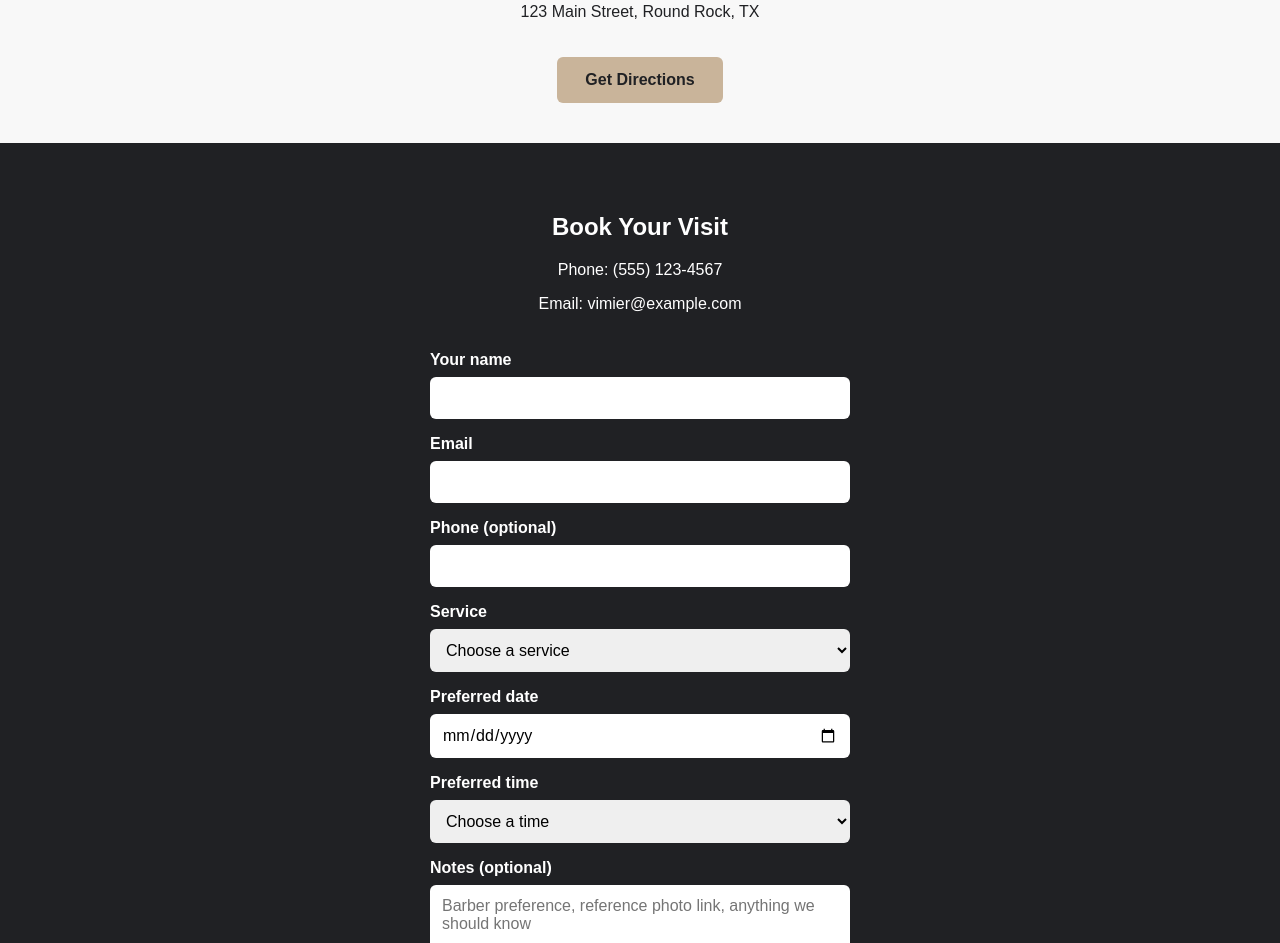
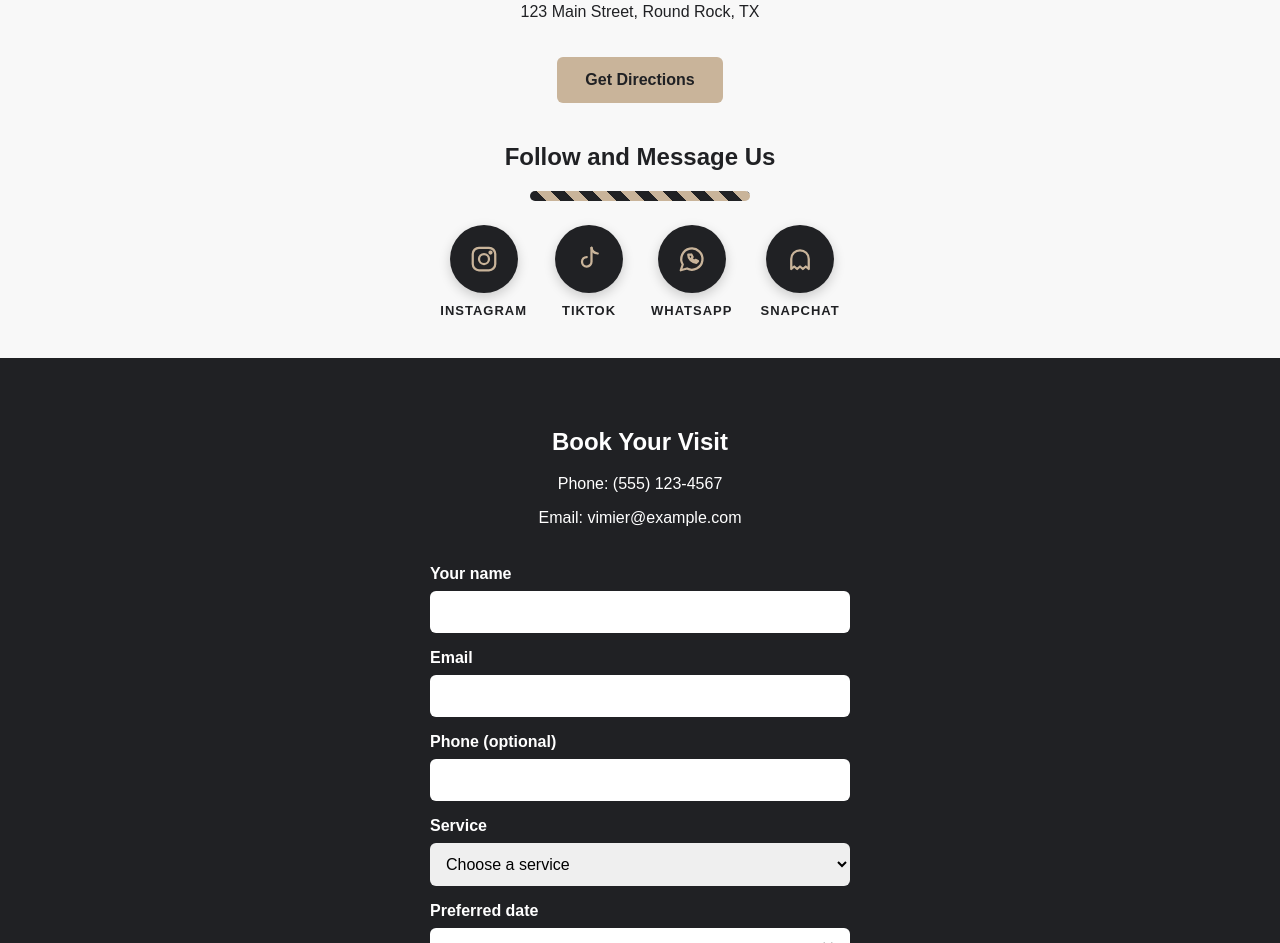
Before and after one commit to theodeyco/vimier-cuts-demo, a plain HTML site: page index.html in a window 1280 px wide. Shown: the part 2314-3257 px from the top of the page. Drawn offline with Linux system fonts and the light colour scheme.

Commit message:
Add socials

```diff
--- a/index.html
+++ b/index.html
@@ -154,6 +154,21 @@
 
       .shot:hover img {
         transform: scale(1.08);
+      }
+
+      .social:hover .social-icon {
+        transform: translateY(-8px) rotate(-6deg);
+        color: var(--dark);
+        box-shadow: 0 14px 24px rgba(0, 0, 0, 0.28);
+        animation: ring 1.2s ease-out infinite;
+      }
+
+      .social:hover .social-icon::before {
+        transform: translateY(0);
+      }
+
+      .social:hover .social-icon svg {
+        transform: scale(1.18) rotate(6deg);
       }
     }
 
@@ -453,6 +468,116 @@
         animation: none;
       }
     }
+
+    .socials {
+      max-width: 700px;
+      margin: 40px auto;
+      padding: 0 20px;
+      text-align: center;
+    }
+
+    .social-row {
+      display: flex;
+      justify-content: center;
+      flex-wrap: wrap;
+      gap: 28px;
+      margin-top: 10px;
+    }
+
+    .social {
+      display: flex;
+      flex-direction: column;
+      align-items: center;
+      gap: 10px;
+      color: var(--dark);
+      text-decoration: none;
+      font-weight: bold;
+      -webkit-tap-highlight-color: transparent;
+      transition: opacity 0.8s ease var(--d, 0s), translate 0.8s ease var(--d, 0s);
+    }
+
+    .social-icon {
+      position: relative;
+      overflow: hidden;
+      display: grid;
+      place-items: center;
+      width: 68px;
+      height: 68px;
+      border-radius: 50%;
+      background: var(--dark);
+      color: var(--tan);
+      box-shadow: 0 4px 12px rgba(0, 0, 0, 0.18);
+      transition: transform 0.35s cubic-bezier(0.34, 1.56, 0.64, 1), box-shadow 0.35s ease, color 0.3s ease;
+    }
+
+    .social-icon::before {
+      content: "";
+      position: absolute;
+      inset: 0;
+      background: var(--tan);
+      transform: translateY(100%);
+      transition: transform 0.35s ease;
+    }
+
+    .social-icon svg {
+      position: relative;
+      width: 30px;
+      height: 30px;
+      fill: none;
+      stroke: currentColor;
+      stroke-width: 1.8;
+      stroke-linecap: round;
+      stroke-linejoin: round;
+      transition: transform 0.35s cubic-bezier(0.34, 1.56, 0.64, 1);
+    }
+
+    .social-label {
+      font-size: 13px;
+      letter-spacing: 1px;
+      text-transform: uppercase;
+    }
+
+    .social:active .social-icon {
+      transform: scale(0.9);
+    }
+
+    .social:focus-visible .social-icon {
+      outline: 3px solid var(--tan);
+      outline-offset: 4px;
+    }
+
+    .ripple {
+      position: absolute;
+      border-radius: 50%;
+      background: rgba(248, 248, 248, 0.6);
+      transform: scale(0);
+      animation: ripple 0.6s ease-out forwards;
+      pointer-events: none;
+    }
+
+    @keyframes ripple {
+      to {
+        transform: scale(4);
+        opacity: 0;
+      }
+    }
+
+    @keyframes ring {
+      0% {
+        box-shadow: 0 14px 24px rgba(0, 0, 0, 0.28), 0 0 0 0 rgba(201, 180, 154, 0.7);
+      }
+
+      100% {
+        box-shadow: 0 14px 24px rgba(0, 0, 0, 0.28), 0 0 0 18px rgba(201, 180, 154, 0);
+      }
+    }
+
+    @media (prefers-reduced-motion: reduce) {
+      .ripple {
+        animation: none;
+        display: none;
+      }
+    }
   </style>
 </head>
 
@@ -518,6 +643,53 @@
     <p>123 Main Street, Round Rock, TX</p>
     <a class="button" href="https://www.google.com/maps/search/?api=1&query=Round+Rock+TX" target="_blank"
       rel="noopener">Get Directions</a>
+  </div>
+
+  <div class="socials" id="socials">
+    <h2>Follow and Message Us</h2>
+    <div class="pole"></div>
+
+    <div class="social-row">
+      <a class="social" href="#socials" aria-label="Instagram">
+        <span class="social-icon">
+          <svg viewBox="0 0 24 24" aria-hidden="true">
+            <rect x="3" y="3" width="18" height="18" rx="5" />
+            <circle cx="12" cy="12" r="4" />
+            <circle cx="17.2" cy="6.8" r="0.8" fill="currentColor" />
+          </svg>
+        </span>
+        <span class="social-label">Instagram</span>
+      </a>
+
+      <a class="social" href="#socials" aria-label="TikTok">
+        <span class="social-icon">
+          <svg viewBox="0 0 24 24" aria-hidden="true">
+            <path d="M14 3v11.2a3.8 3.8 0 1 1-3.8-3.8" />
+            <path d="M14 3c.4 2.6 2.1 4.3 5 4.6" />
+          </svg>
+        </span>
+        <span class="social-label">TikTok</span>
+      </a>
+
+      <a class="social" href="#socials" aria-label="WhatsApp">
+        <span class="social-icon">
+          <svg viewBox="0 0 24 24" aria-hidden="true">
+            <path d="M3 21l1.6-4.6A8.5 8.5 0 1 1 8 19.6L3 21z" />
+            <path d="M9 8.5c0 3.5 3 6.5 6.5 6.5l1.3-1.3-2-1-1 .7a4 4 0 0 1-2-2l.7-1-1-2L9 8.5z" />
+          </svg>
+        </span>
+        <span class="social-label">WhatsApp</span>
+      </a>
+
+      <a class="social" href="#socials" aria-label="Snapchat">
+        <span class="social-icon">
+          <svg viewBox="0 0 24 24" aria-hidden="true">
+            <path d="M5 20V12a7 7 0 0 1 14 0v8l-2.4-2-2.3 2-2.3-2-2.3 2-2.3-2L5 20z" />
+          </svg>
+        </span>
+        <span class="social-label">Snapchat</span>
+      </a>
+    </div>
   </div>
 
   <div class="contact" id="contact">
@@ -682,6 +854,28 @@
       }
     });
 
+    document.querySelectorAll(".social").forEach(function (item, index) {
+      item.classList.add("reveal");
+      item.style.setProperty("--d", index * 0.12 + "s");
+      observer.observe(item);
+
+      item.addEventListener("click", function (event) {
+        const icon = item.querySelector(".social-icon");
+        const rect = icon.getBoundingClientRect();
+        const size = rect.width;
+
+        const dot = document.createElement("span");
+        dot.className = "ripple";
+        dot.style.width = size + "px";
+        dot.style.height = size + "px";
+        dot.style.left = event.clientX - rect.left - size / 2 + "px";
+        dot.style.top = event.clientY - rect.top - size / 2 + "px";
+
+        icon.appendChild(dot);
+        setTimeout(function () { dot.remove(); }, 600);
+      });
+    });
+
     const scriptURL = "https://script.google.com/macros/s/AKfycbyHJ8an5zXC0XeOljF7bKNVCdVIVyzWabB-WcdDUsYW6lG7O4XbPffJY9cK7moJKlS3/exec ";
 
     const form = document.querySelector(".contact-form");
```
